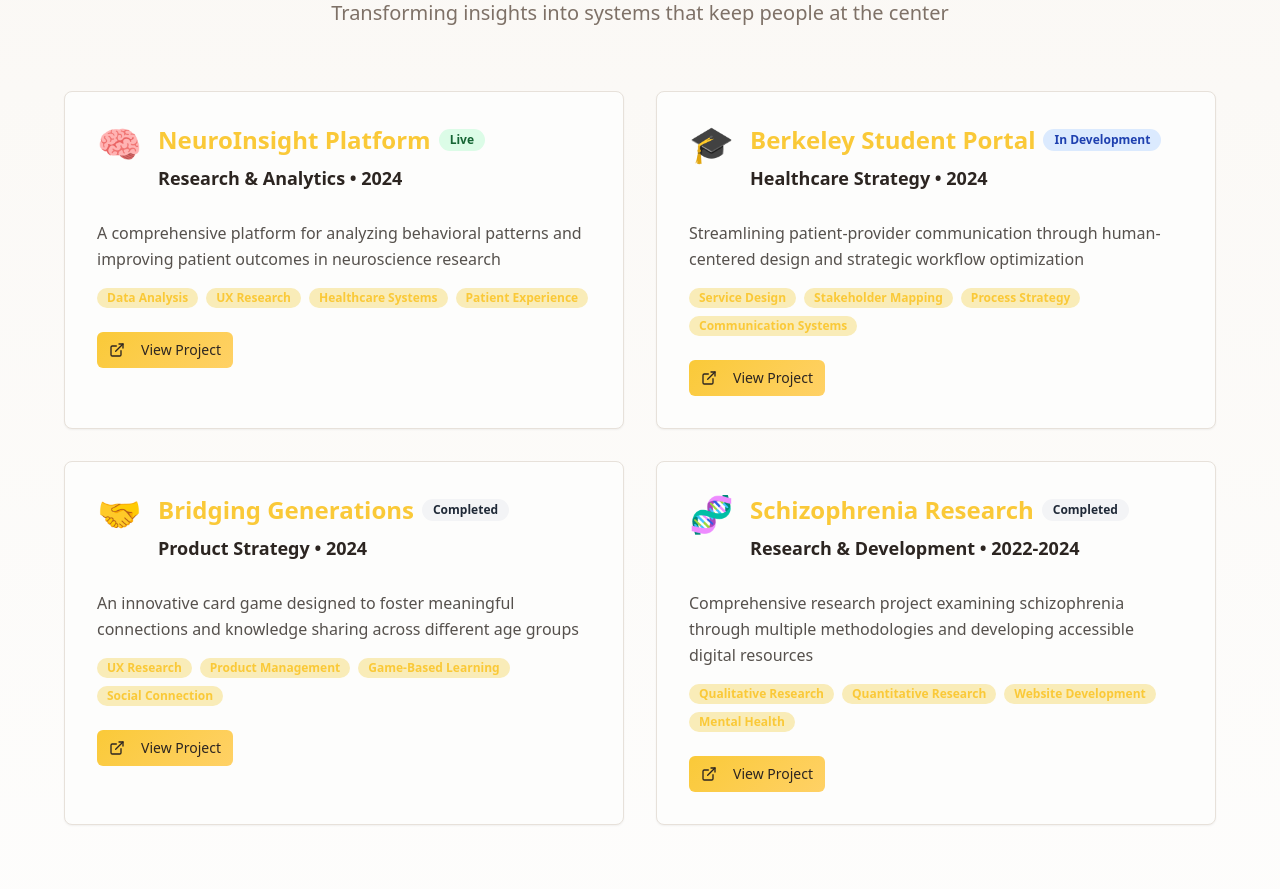
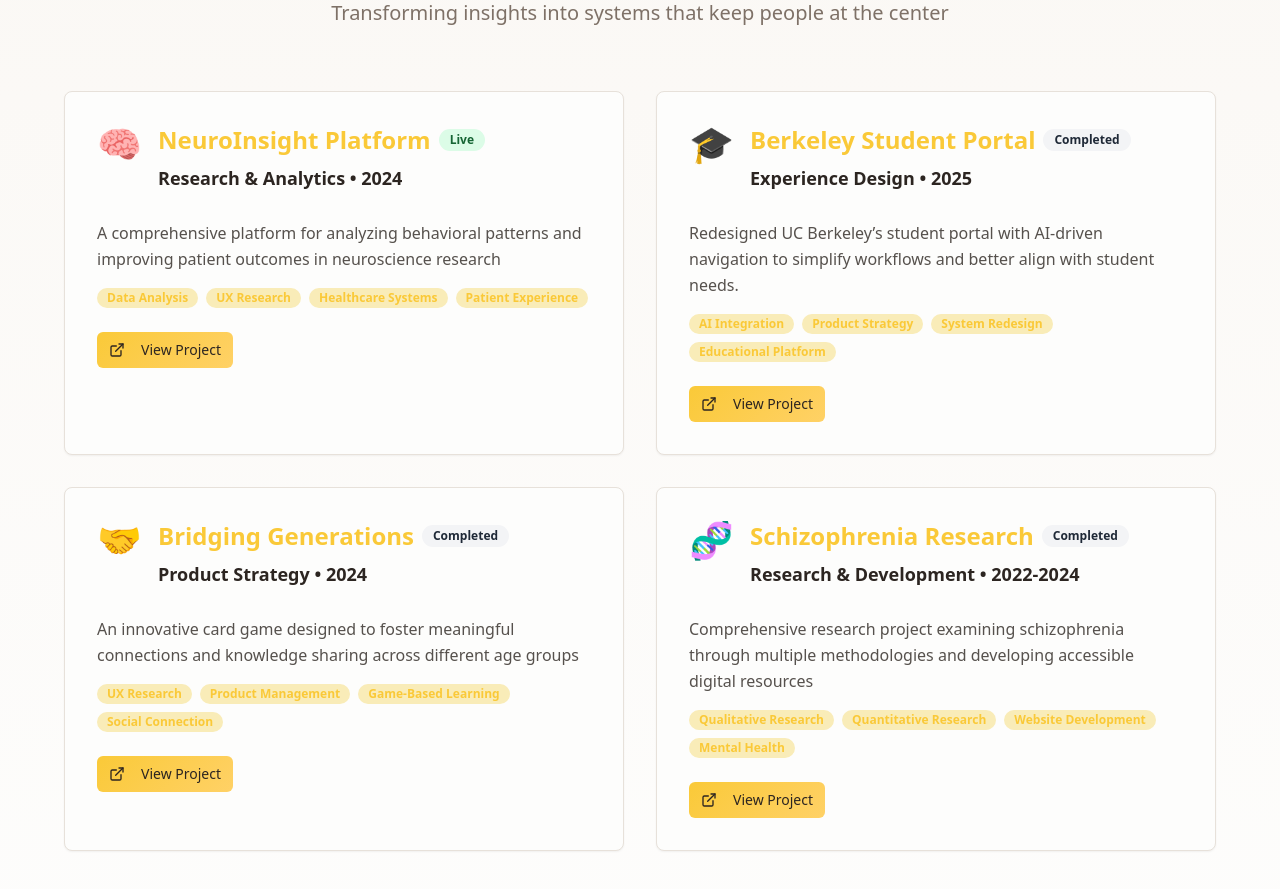
Before and after one commit to slee6390/sunny-outlook-portfolio, a React (Vite) app: page / in a window 1280 px wide. Shown: the part 2320-3209 px from the top of the page. Built offline with nearby package versions, Linux system fonts and the light colour scheme; the HTML template or start-up script is replaced by a standard one.

Commit message:
Code edited in Lovable Code Editor

```diff
--- a/src/components/Projects.tsx
+++ b/src/components/Projects.tsx
@@ -20,11 +20,11 @@ const Projects = () => {
     {
       icon: "🎓",
       title: "Berkeley Student Portal",
-      category: "Healthcare Strategy",
-      description: "Streamlining patient-provider communication through human-centered design and strategic workflow optimization",
-      skills: ["Service Design", "Stakeholder Mapping", "Process Strategy", "Communication Systems"],
-      status: "In Development",
-      year: "2024"
+      category: "Experience Design",
+      description: "Redesigned UC Berkeley’s student portal with AI-driven navigation to simplify workflows and better align with student needs.",
+      skills: ["AI Integration", "Product Strategy", "System Redesign", "Educational Platform"],
+      status: "Completed",
+      year: "2025"
     },
     {
       icon: "🤝",
```
